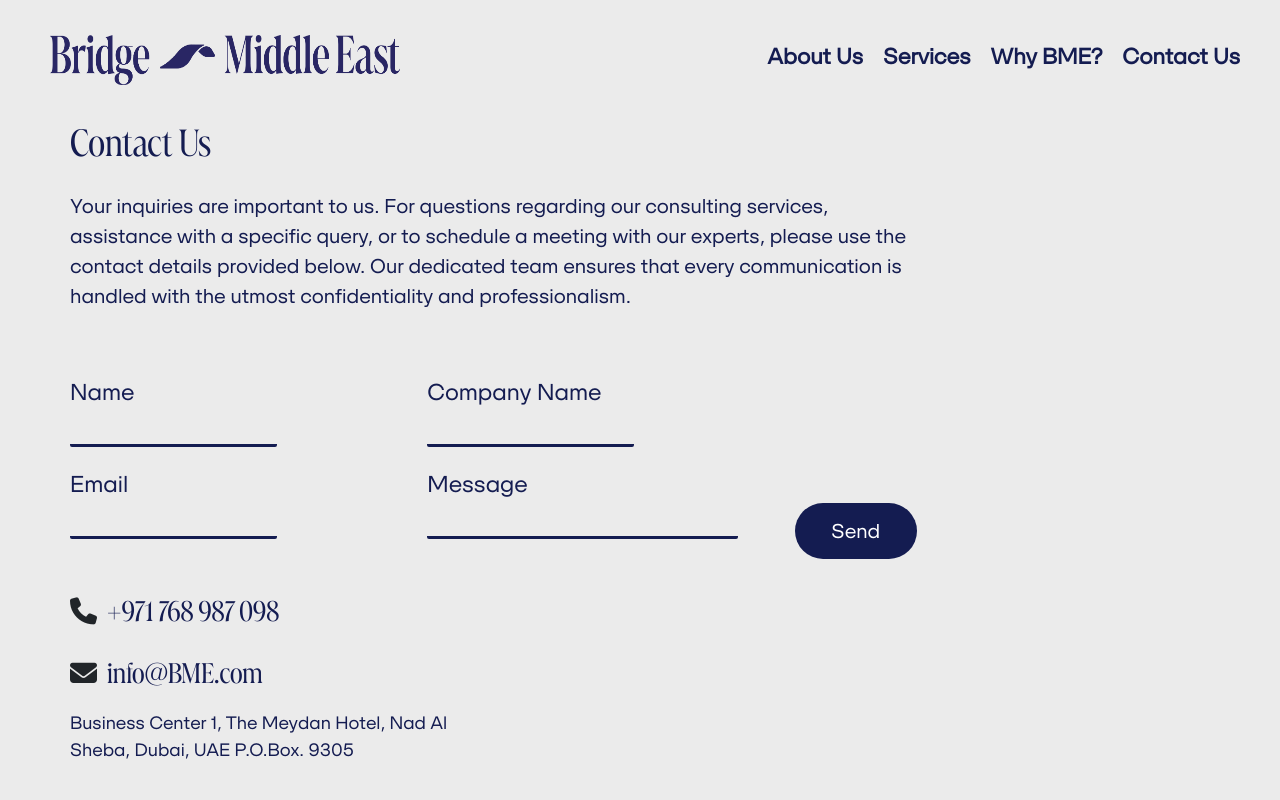
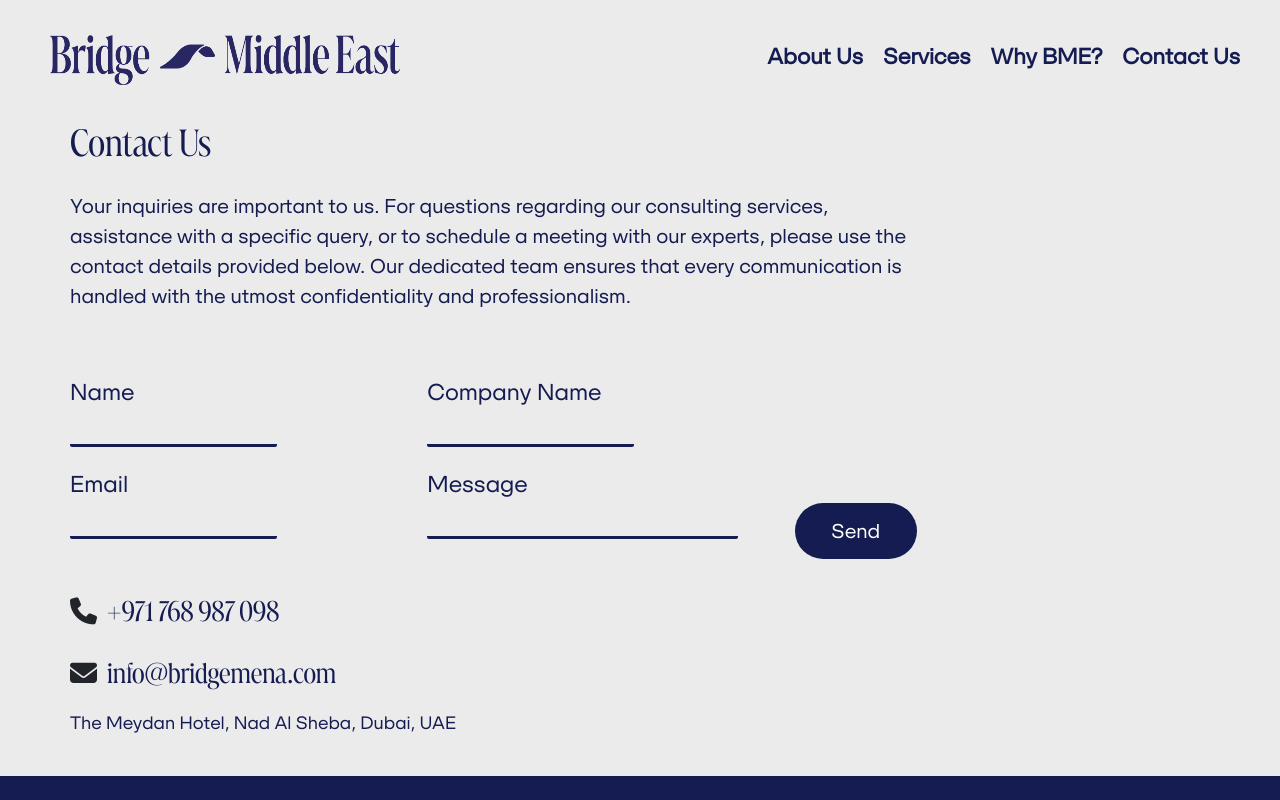
Before and after one commit to ihabawad18/BME, a React (Create React App) app: page /contact-us in a window 1280 px wide. Shown: the top 800 px of the page. Built offline with nearby package versions, Linux system fonts and the light colour scheme.

Commit message:
fixing contact us

```diff
--- a/src/pages/Contact.js
+++ b/src/pages/Contact.js
@@ -9,7 +9,7 @@ const Contact = () => {
 
   const clearFields = () => {
     // Open the mailto link in a new window
-    const mailtoLink = `mailto:info@BME.com?subject=${
+    const mailtoLink = `mailto:info@bridgemena.com?subject=${
       document.getElementById("company-name").value
     }&body=${document.getElementById("message").value}`;
     window.open(mailtoLink, "_blank");
@@ -73,11 +73,10 @@ const Contact = () => {
               </div>
               <div className="flexing">
                 <i className="fas fa-envelope"></i>
-                <h2>info@BME.com</h2>
+                <h2>info@bridgemena.com</h2>
               </div>
               <p>
-                Business Center 1, The Meydan Hotel, Nad Al Sheba, Dubai, UAE
-                P.O.Box. 9305
+                The Meydan Hotel, Nad Al Sheba, Dubai, UAE
               </p>
             </div>
           </div>
```
